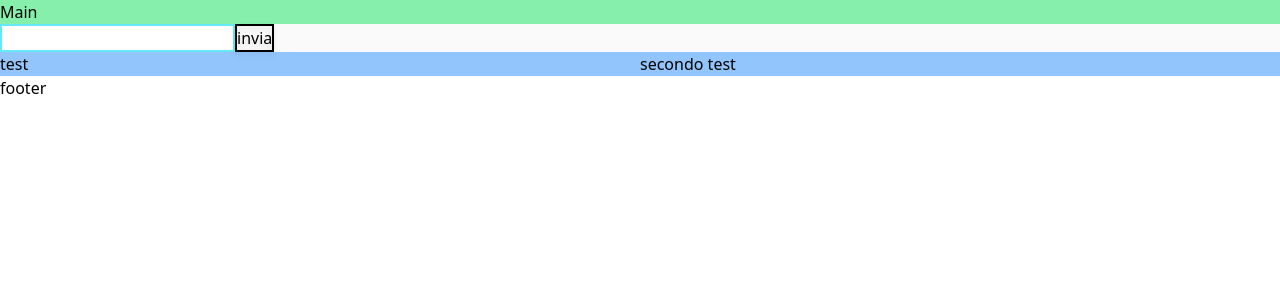
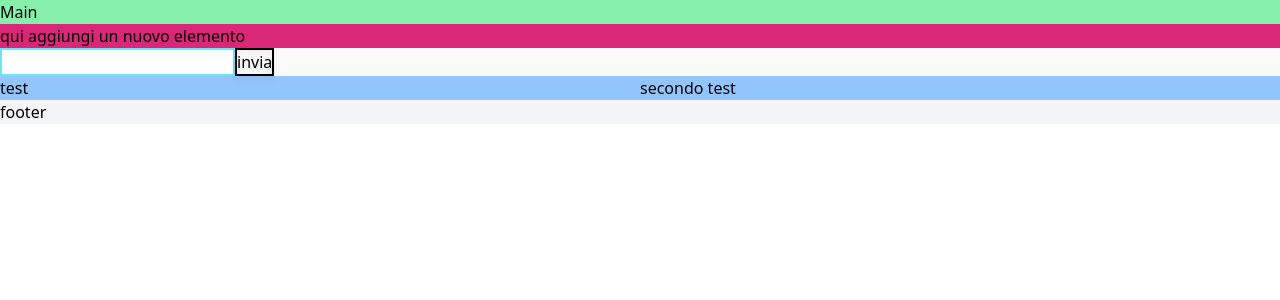
Before and after one commit to stefano-marchesi/exDec, a React (Vite) app: page / in a window 1280 px wide. Shown: the top 300 px of the page. Built offline with nearby package versions, Linux system fonts and the light colour scheme.

Commit message:
fix footer

```diff
--- a/src/components/AggiungiParte.tsx
+++ b/src/components/AggiungiParte.tsx
@@ -16,6 +16,7 @@ export const AggiungiParte = ()=>{
   }
   return (
     <div className="bg-zinc-50">
+      <div className="bg-pink-600">qui aggiungi un nuovo elemento </div>
       <input className="border-2 border-cyan-300" value={parte.nome}    onChange={e => cambiaParte({nome: e.target.value})} />
       <button className="drop-shadow-md  text-center border-2 border-black" onClick={handleClick}>invia</button>
     </div>
--- a/src/pagine/Main.tsx
+++ b/src/pagine/Main.tsx
@@ -5,7 +5,7 @@ export const Main = ()=>{
     <div>
       <div className="bg-green-300">Main</div>
       <Outlet />
-      <div className="bg-gray-600-300">footer</div>
+      <div className="bg-gray-100">footer</div>
     </div>
   )
 }
```
